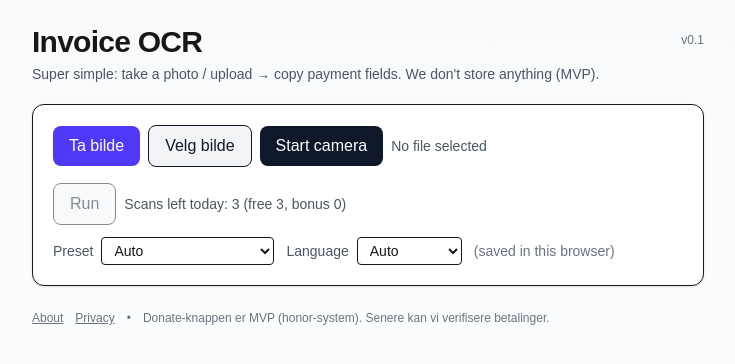
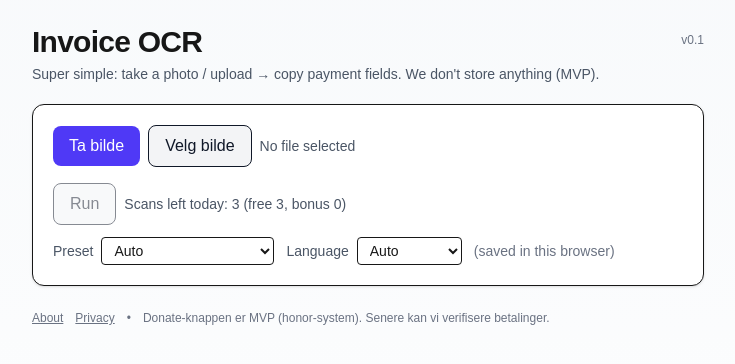
Before and after one commit to KjetilSv/invoice-ocr, a Next.js app: page /app in a window 1280 px wide. Shown: the top 364 px of the page, without its empty margins (272-1007 px from the left). Built offline with nearby package versions, Linux system fonts and the light colour scheme.

Commit message:
KISS: remove start camera live preview

```diff
--- a/src/app/app/page.tsx
+++ b/src/app/app/page.tsx
@@ -79,9 +79,6 @@ export default function Home() {
       chooseImage: 'Velg bilde',
       title: 'Invoice OCR',
       tagline: 'Super enkel: ta bilde / last opp → copy betalingsfelt. Vi lagrer ingenting (MVP).',
-      startCamera: 'Start kamera',
-      stopCamera: 'Stopp kamera',
-      capture: 'Ta bilde',
       noFile: 'Ingen fil valgt',
       runAI: 'Kjør (AI)',
       runFree: 'Kjør',
@@ -116,9 +113,6 @@ export default function Home() {
       chooseImage: 'Choose image',
       title: 'Invoice OCR',
       tagline: "Super simple: take a photo / upload → copy payment fields. We don't store anything (MVP).",
-      startCamera: 'Start camera',
-      stopCamera: 'Stop camera',
-      capture: 'Capture',
       noFile: 'No file selected',
       runAI: 'Run (AI)',
       runFree: 'Run',
@@ -152,12 +146,7 @@ export default function Home() {
     return uiLang === 'no' ? no : en;
   }, [uiLang]);
 
-  // Camera (preview) – only secure contexts
-  const videoRef = useRef<HTMLVideoElement | null>(null);
-  const streamRef = useRef<MediaStream | null>(null);
-  const [cameraOn, setCameraOn] = useState(false);
   const [mounted, setMounted] = useState(false);
-  const [canUseCamera, setCanUseCamera] = useState(false);
 
   useEffect(() => {
     setMounted(true);
@@ -173,8 +162,6 @@ export default function Home() {
     setDonateAvax(admin.donateAvax || '');
     setDonateDfk(admin.donateDfk || '');
     setDonations(loadDonations());
-    // Camera preview requires secure context (https/localhost) and getUserMedia.
-    setCanUseCamera(Boolean((window as any).isSecureContext && navigator.mediaDevices?.getUserMedia));
   }, []);
 
   useEffect(() => {
@@ -193,54 +180,6 @@ export default function Home() {
     saveDonations(donations);
   }, [mounted, donations]);
 
-  useEffect(() => {
-    return () => {
-      try {
-        streamRef.current?.getTracks().forEach((t) => t.stop());
-      } catch {
-        // ignore
-      }
-    };
-  }, []);
-
-  async function startCamera() {
-    if (!canUseCamera) return;
-    const stream = await navigator.mediaDevices.getUserMedia({ video: { facingMode: { ideal: 'environment' } } });
-    streamRef.current = stream;
-    if (videoRef.current) {
-      videoRef.current.srcObject = stream;
-      await videoRef.current.play();
-    }
-    setCameraOn(true);
-  }
-
-  function stopCamera() {
-    try {
-      streamRef.current?.getTracks().forEach((t) => t.stop());
-    } catch {
-      // ignore
-    }
-    streamRef.current = null;
-    if (videoRef.current) videoRef.current.srcObject = null;
-    setCameraOn(false);
-  }
-
-  async function capturePhoto() {
-    const v = videoRef.current;
-    if (!v) return;
-    const w = v.videoWidth || 1280;
-    const h = v.videoHeight || 720;
-    const canvas = document.createElement('canvas');
-    canvas.width = w;
-    canvas.height = h;
-    const ctx = canvas.getContext('2d');
-    if (!ctx) return;
-    ctx.drawImage(v, 0, 0, w, h);
-    const blob: Blob | null = await new Promise((resolve) => canvas.toBlob(resolve, 'image/jpeg', 0.92));
-    if (!blob) return;
-    setFile(new File([blob], `invoice-${Date.now()}.jpg`, { type: 'image/jpeg' }));
-    setResp(null);
-  }
 
   async function runOpenRouter() {
     if (!file || !quota) return;
@@ -450,41 +389,12 @@ export default function Home() {
               Velg bilde
             </label>
 
-            {mounted && canUseCamera ? (
-              !cameraOn ? (
-                <button
-                  className="px-4 py-2 rounded-lg bg-slate-900 text-white font-medium hover:bg-slate-800 disabled:opacity-50"
-                  onClick={startCamera}
-                  disabled={loading}
-                >
-                  {t.startCamera}
-                </button>
-              ) : (
-                <button
-                  className="px-4 py-2 rounded-lg bg-slate-900 text-white font-medium hover:bg-slate-800 disabled:opacity-50"
-                  onClick={stopCamera}
-                  disabled={loading}
-                >
-                  {t.stopCamera}
-                </button>
-              )
-            ) : null}
 
             <span className="text-sm text-gray-600 truncate max-w-[260px]">
               {file ? file.name : t.noFile}
             </span>
           </div>
 
-        {cameraOn ? (
-          <div className="mt-3">
-            <video ref={videoRef} className="w-full rounded border" playsInline muted />
-            <div className="mt-2">
-              <button className="px-3 py-2 border rounded" onClick={capturePhoto}>
-                {t.capture}
-              </button>
-            </div>
-          </div>
-        ) : null}
 
         <div className="mt-4 flex flex-wrap gap-2 items-center">
           {loading && statusLine ? <div className="text-sm text-gray-600">{statusLine}</div> : null}
```
